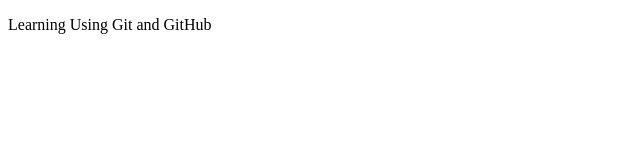
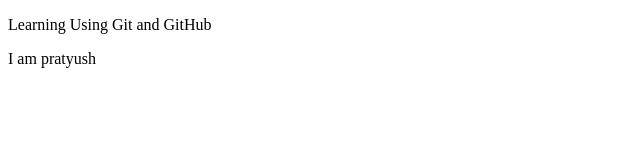
Before and after one commit to pratyush934/LearningNodeJs, a website: page test.html in a window 1280 px wide. Shown: the full height of the page, 0-640 px from the left. Drawn offline with Linux system fonts and the light colour scheme.

Commit message:
I am Commiting

```diff
--- a/test.html
+++ b/test.html
@@ -7,5 +7,6 @@
   </head>
   <body>
     <p>Learning Using Git and GitHub</p>
+    <p>I am pratyush</p>
   </body>
 </html>
```
